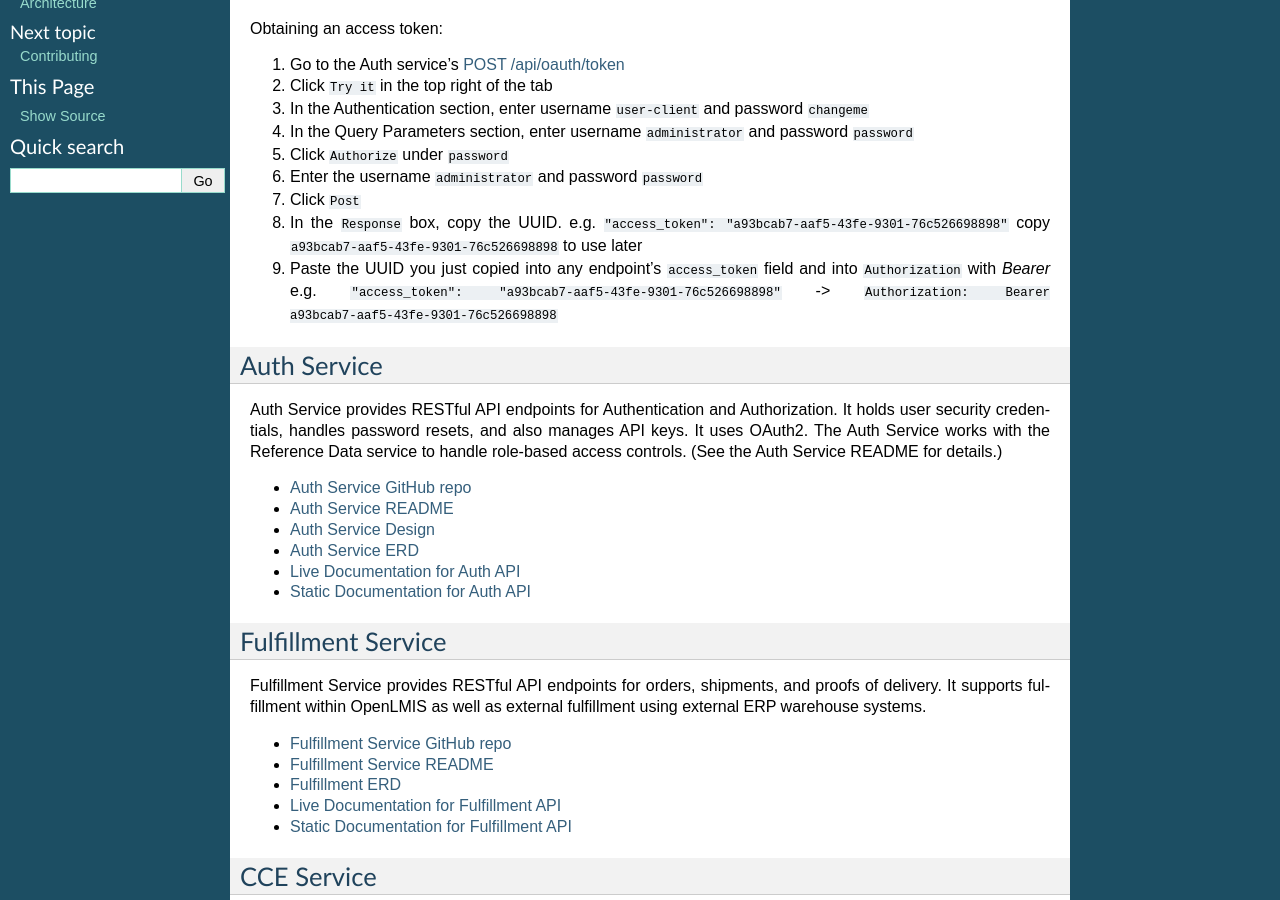
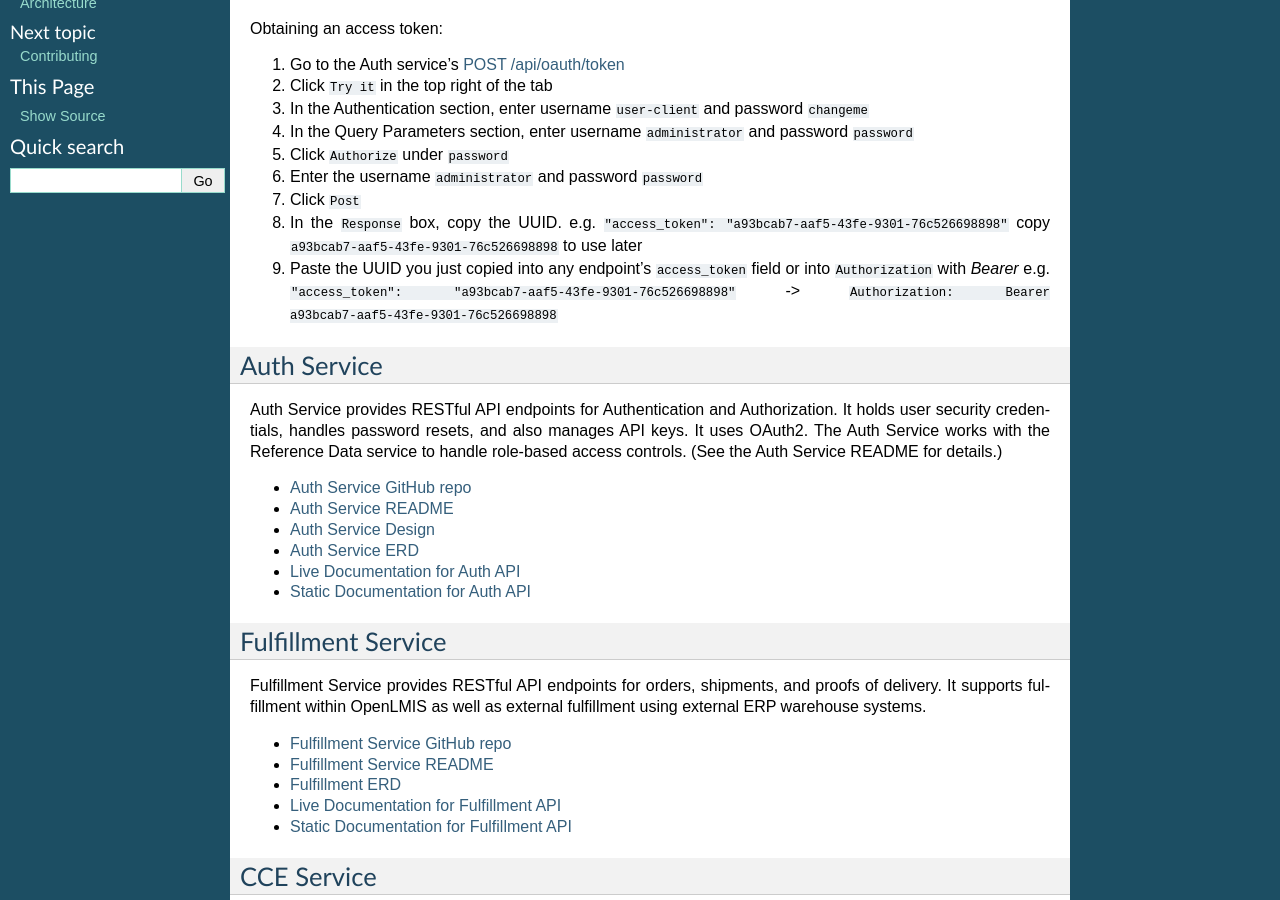
Before and after one commit to OpenLMIS/openlmis-ref-distro, a Sphinx documentation site: the page built from docs/source/components/index.rst, in a window 1280 px wide and 900 px high, scrolled down 324 px. Built offline with Sphinx 7.4.7, drawn with Linux system fonts in a browser that asks for light colours; pages that are not in the unit, such as notebooks, are missing from menus.

Commit message:
OLMIS-3708: Updated obtaining an access token steps

```diff
--- a/docs/source/components/index.rst
+++ b/docs/source/components/index.rst
@@ -27,7 +27,7 @@ Obtaining an access token:
 6. Enter the username :code:`administrator` and password :code:`password`
 7. Click :code:`Post`
 8. In the :code:`Response` box, copy the UUID.  e.g. :code:`"access_token": "a93bcab7-aaf5-43fe-9301-76c526698898"` copy :code:`a93bcab7-aaf5-43fe-9301-76c526698898` to use later
-9. Paste the UUID you just copied into any endpoint's :code:`access_token` field and into :code:`Authorization` with *Bearer* e.g. :code:`"access_token": "a93bcab7-aaf5-43fe-9301-76c526698898"` -> :code:`Authorization: Bearer a93bcab7-aaf5-43fe-9301-76c526698898`
+9. Paste the UUID you just copied into any endpoint's :code:`access_token` field or into :code:`Authorization` with *Bearer* e.g. :code:`"access_token": "a93bcab7-aaf5-43fe-9301-76c526698898"` -> :code:`Authorization: Bearer a93bcab7-aaf5-43fe-9301-76c526698898`
 
 ************
 Auth Service
```
